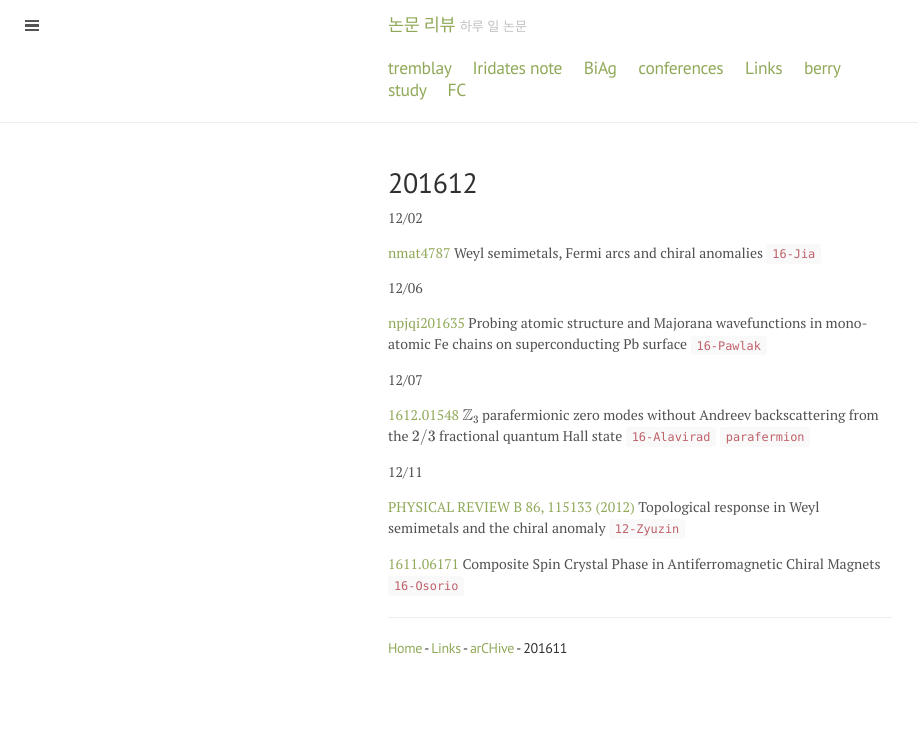
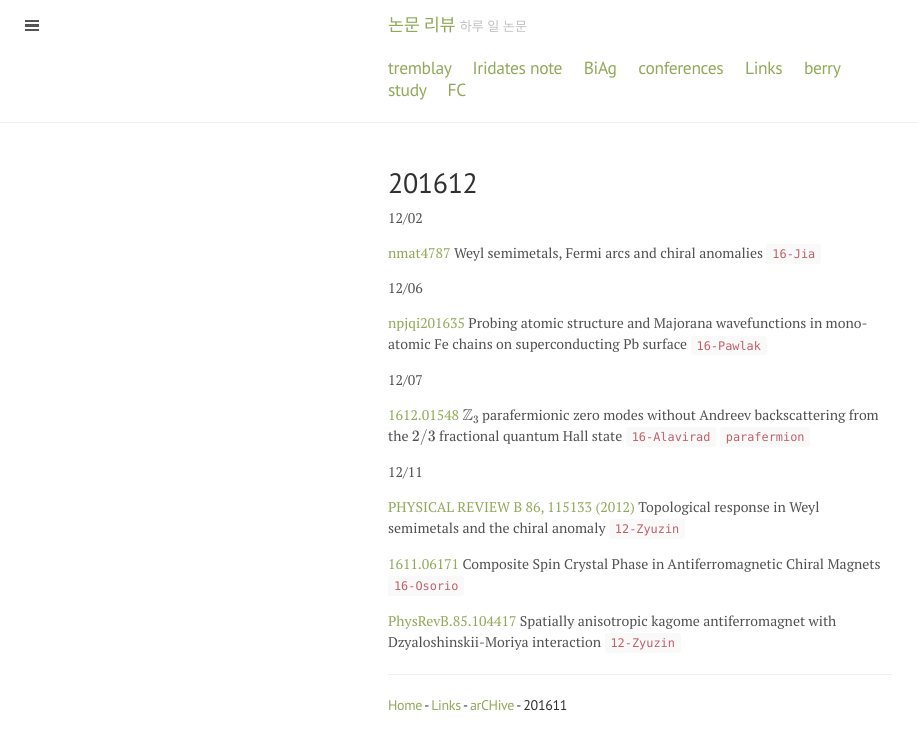
Before and after one commit to qkrwlsghdcjsworlt/work, a Jekyll site: the page built from 201612.md, in a window 1280 px wide. Shown: the top 750 px of the page, without its empty margins (0-918 px from the left). Built offline with Jekyll 4.4.1, drawn with Linux system fonts in a browser that asks for light colours; formulas are drawn with MathJax 3.

Commit message:
“update”

```diff
--- a/201612.md
+++ b/201612.md
@@ -23,6 +23,10 @@ quantum Hall state `16-Alavirad` `parafermion`
 
 [1611.06171](https://arxiv.org/abs/1611.06171) Composite Spin Crystal Phase in Antiferromagnetic Chiral Magnets `16-Osorio`
 
+
+[PhysRevB.85.104417](http://journals.aps.org/prb/abstract/10.1103/PhysRevB.85.104417) Spatially anisotropic kagome antiferromagnet with Dzyaloshinskii-Moriya interaction `12-Zyuzin`
+
+
 ---
 
 
```
